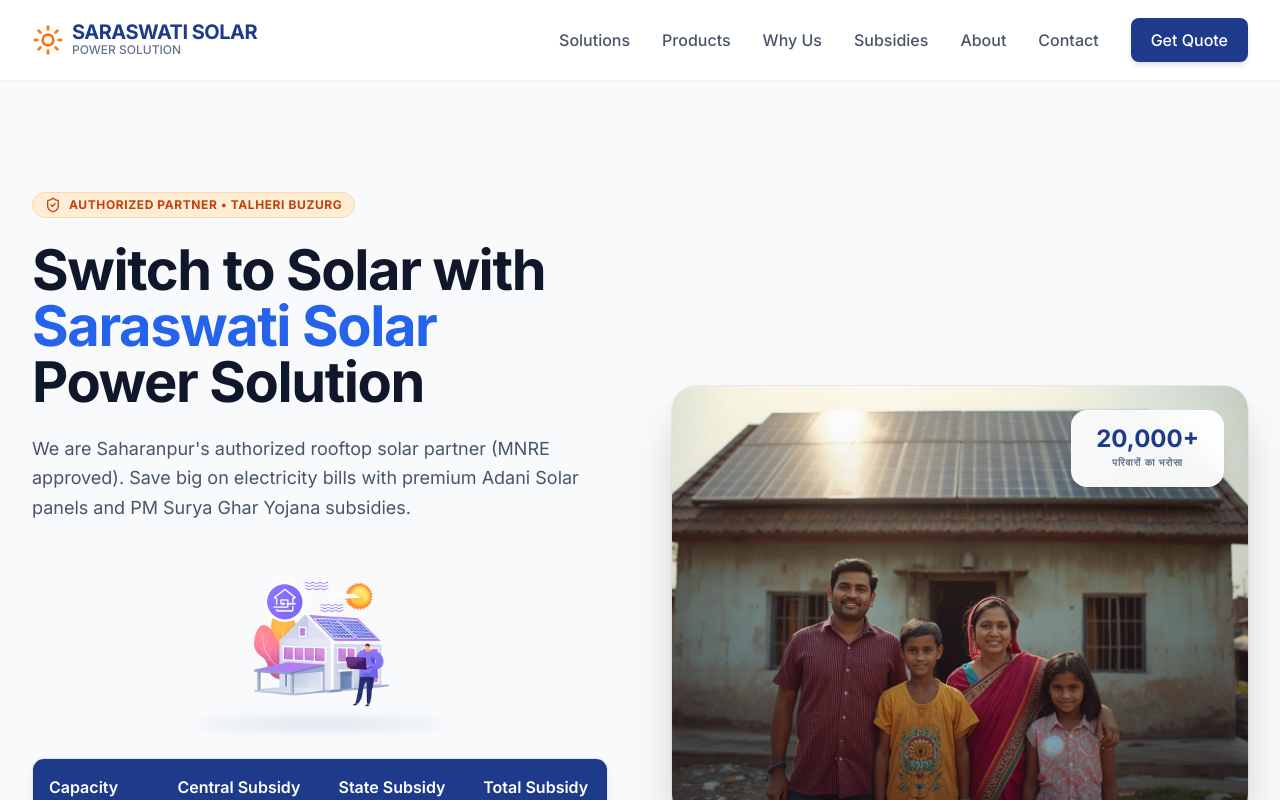
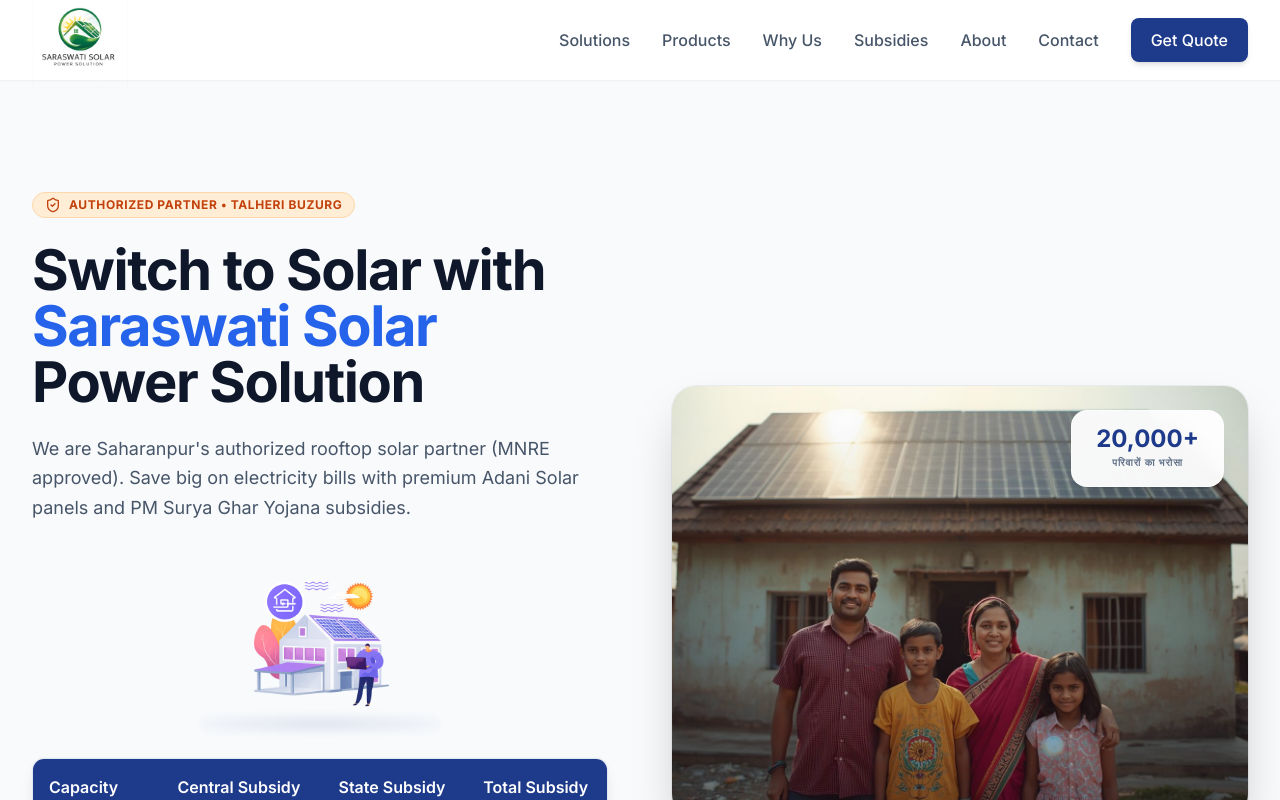
Before and after one commit to Ayush745545/Saraswati-Solar-, a React (Vite) app: page / in a window 1280 px wide. Shown: the top 800 px of the page. Built offline with nearby package versions, Linux system fonts and the light colour scheme.

Commit message:
Update logo with new image and increase size

```diff
--- a/components/Navbar.tsx
+++ b/components/Navbar.tsx
@@ -1,5 +1,5 @@
 import React, { useState } from 'react';
-import { Menu, X, Sun } from 'lucide-react';
+import { Menu, X } from 'lucide-react';
 
 interface NavbarProps {
   onOpenBooking: () => void;
@@ -22,12 +22,12 @@
       <div className="max-w-7xl mx-auto px-4 sm:px-6 lg:px-8">
         <div className="flex justify-between h-20">
           <div className="flex items-center">
-            <div className="flex-shrink-0 flex items-center gap-2">
-              <Sun className="h-8 w-8 text-orange-500" />
-              <div className="flex flex-col">
-                <span className="font-bold text-xl leading-none text-blue-900 tracking-tight">SARASWATI SOLAR</span>
-                <span className="text-xs font-medium text-slate-500 tracàking-widest">POWER SOLUTION</span>
-              </div>
+            <div className="flex-shrink-0 flex items-center">
+              <img
+                src="/img/ChatGPT Image Feb 1, 2026, 09_55_07 PM.png"
+                alt="Saraswati Solar Logo"
+                className="h-24 w-auto object-contain"
+              />
             </div>
           </div>
 
```
Also changed, not shown: public/img/ChatGPT Image Feb 1, 2026, 09_55_07 PM.png (added).
